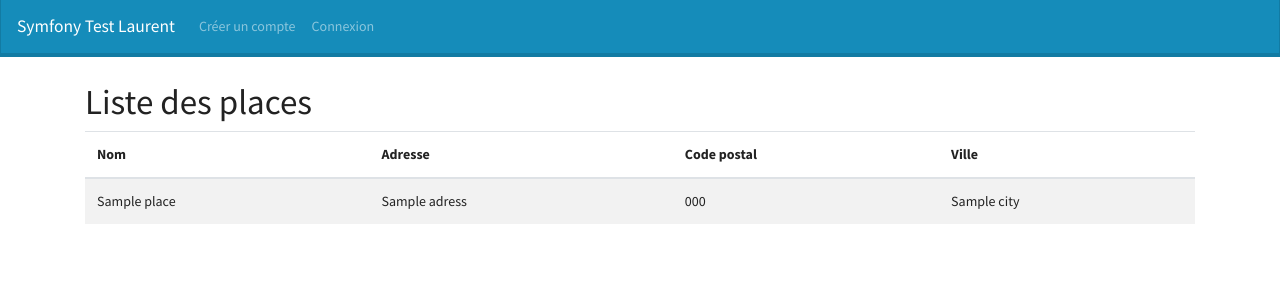
After one commit to whatson-web/symfony-test, a Symfony app: template test-laurent/templates/site/places_list.html.twig in a window 1280 px wide. The commit adds this page. Shown: the top 300 px of the page. Run offline with Twig, Linux system fonts and the light colour scheme; the template is opened without the code that fills it: most values are stand-ins (such as "Sample title", 1, 10 or a date in 2020); some libraries are stand-ins or nearby versions.

Commit message:
Création liste places, modif path liste clients

```diff
--- a/test-laurent/templates/base.html.twig
+++ b/test-laurent/templates/base.html.twig
@@ -16,14 +16,20 @@
 
             <div class="collapse navbar-collapse" id="navbarColor01">
                 <ul class="navbar-nav mr-auto">
+                    {% if not app.user %}
                     <li class="nav-item">
                         <a class="nav-link" href="{{ path('security_registration') }}">Créer un compte</a>
                     </li>
-                    {% if not app.user %}
                     <li class="nav-item">
                         <a href="{{ path('security_login') }}" class="nav-link">Connexion</a>
                     </li>
                     {% else %}
+                    <li class="nav-item">
+                        <a href="{{ path('customers_list') }}" class="nav-link">Liste des clients</a>
+                    </li>
+                    <li class="nav-item">
+                        <a href="{{ path('places_list') }}" class="nav-link">Liste des places</a>
+                    </li>
                     <li class="nav-item">
                         <a href="{{ path('security_logout') }}" class="nav-link">Déconnexion</a>
                     </li>
--- /dev/null
+++ b/test-laurent/templates/site/places_list.html.twig
@@ -0,0 +1,27 @@
+{% extends "base.html.twig" %}
+
+{% block body %}
+
+    <h1>Liste des places</h1>
+    <table class="table table-striped table-hover">
+        <thead>
+            <tr>
+                <th>Nom</th>
+                <th>Adresse</th>
+                <th>Code postal</th>
+                <th>Ville</th>
+            </tr>
+        </thead>
+        <tbody>
+            {% for place in places %}
+            <tr>
+                <td>{{ place.name }}</td>
+                <td>{{ place.adress }}</td>
+                <td>{{ place.zipCode }}</td>
+                <td>{{ place.city }}</td>
+            </tr>
+            {% endfor %}
+        </tbody>
+    </table>
+
+{% endblock %}
```
Also changed, not shown: test-laurent/src/Controller/SiteController.php (+24 -3 lines), test-laurent/templates/site/customers_list.html.twig (added, +33 -0 lines), test-laurent/templates/site/index.html.twig (+0 -29 lines).
